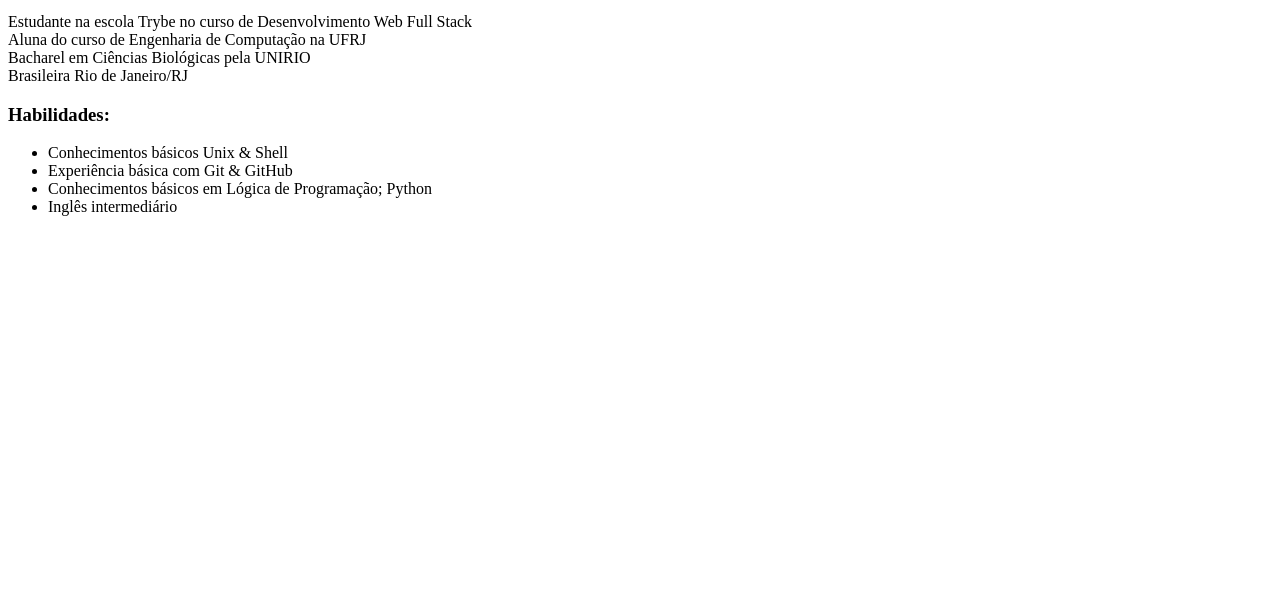
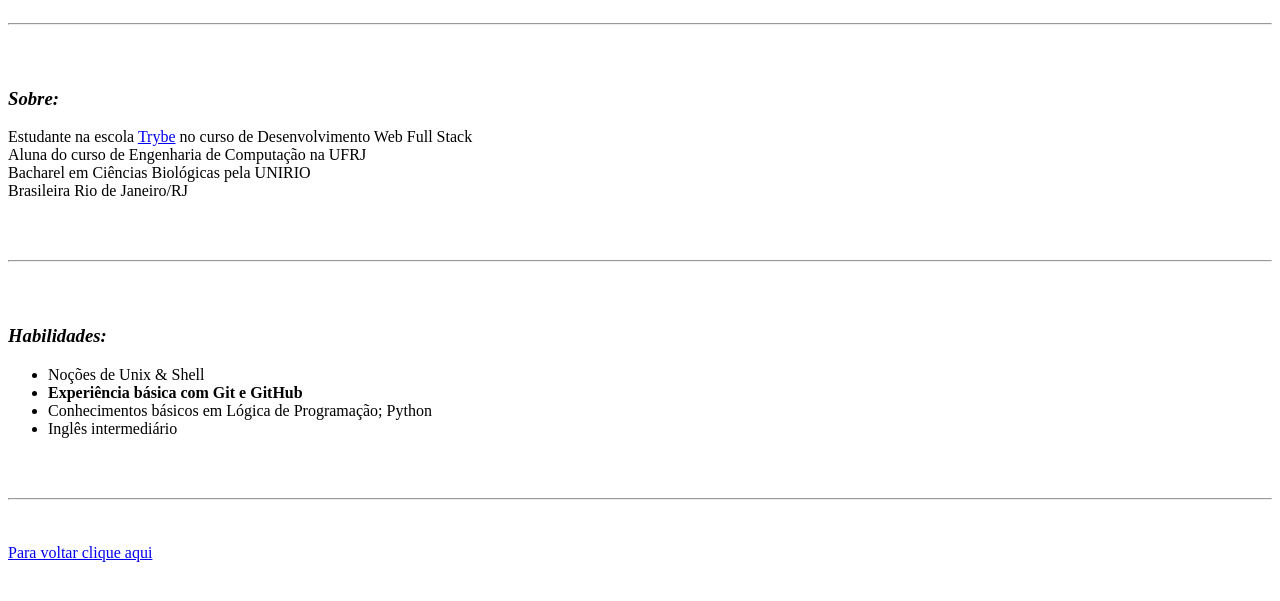
Before and after one commit to fefcufe/fefcufe.github.io, a plain HTML site: page index.html in a window 1280 px wide. Shown: the part 101-702 px from the top of the page. Drawn offline with Linux system fonts and the light colour scheme.

Commit message:
Detalhamento e formatação

```diff
--- a/index.html
+++ b/index.html
@@ -8,18 +8,29 @@
 </head>
 <body>
     <h1>Fernanda Cunha Ferreira</h1>
-    <img src="./imagens-portfolio/portfolio.jpeg" alt="Foto de Fernanda Ferreira" width="300px">
-    <p> Estudante na escola Trybe no curso de Desenvolvimento Web Full Stack <br>
+    <img src="./imagens-portfolio/portfolio.jpeg" alt="Foto de Fernanda Ferreira" width="300px" id="fotoPortfolio">
+    <br><br>
+    <hr>
+    <br><br>
+    <em><h3>Sobre:</h3></em>
+    <p> Estudante na escola <a href="https://www.betrybe.com/formacao-desenvolvimento-web">Trybe</a> no curso de Desenvolvimento Web Full Stack <br>
         Aluna do curso de Engenharia de Computação na UFRJ <br>
         Bacharel em Ciências Biológicas pela UNIRIO <br>
         Brasileira Rio de Janeiro/RJ </p>
-        <h3>Habilidades:</h3>
+    <br><br>
+    <hr>
+    <br><br>
+        <em><h3>Habilidades:</h3></em>
         <ul>
-            <li>Conhecimentos básicos Unix & Shell</li>
-            <li>Experiência básica com Git & GitHub</li>
+            <li>Noções de Unix & Shell</li>
+            <li><strong>Experiência básica com Git e GitHub</strong></li>
             <li>Conhecimentos básicos em Lógica de Programação; Python</li>
             <li>Inglês intermediário</li>
         </ul>
+    <br><br>
+    <hr>
+    <br><br>
+    <a href= "#fotoPortfolio"> Para voltar clique aqui</a>
 
 </body>
 </html>
```
